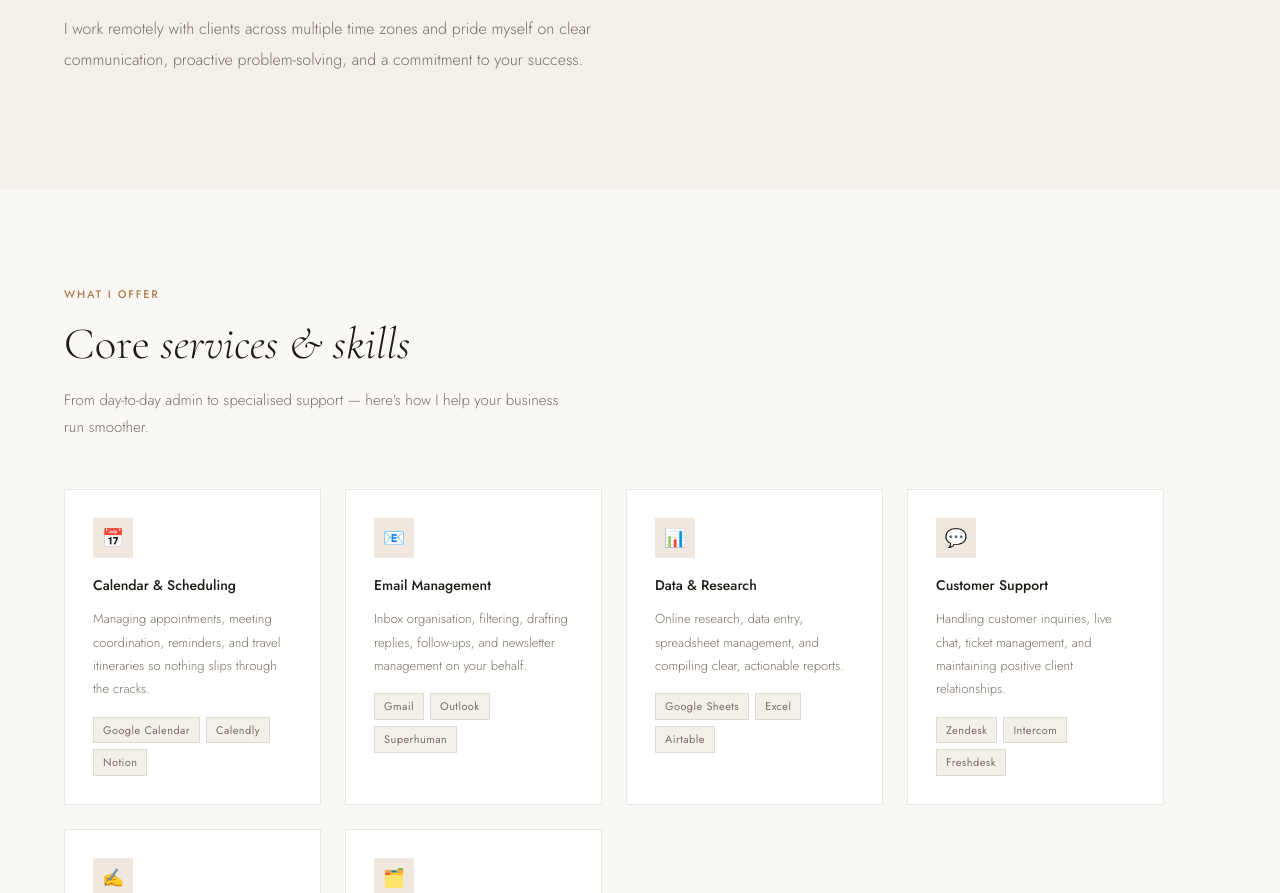
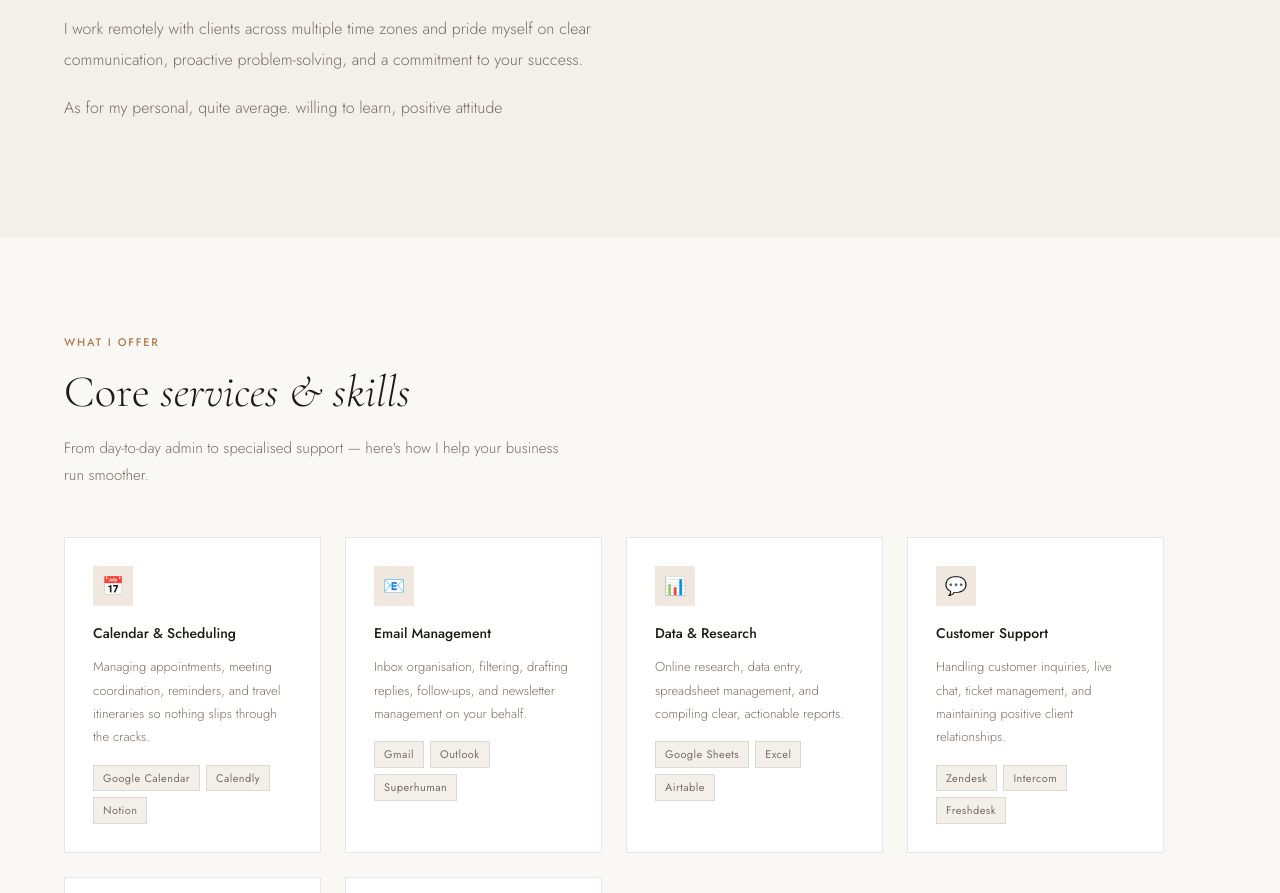
Before and after one commit to kingphillipfernando/kingphillipfernando.github.io, a plain HTML site: page Untitled-1.html in a window 1280 px wide. Shown: the part 1253-2146 px from the top of the page. Drawn offline with nearby package versions, Linux system fonts and the light colour scheme.

```diff
--- a/Untitled-1.html
+++ b/Untitled-1.html
@@ -338,6 +338,7 @@
         <p>Hi! I'm [King Phillip L. Fernando], a professional Virtual Assistant based in Davao, Philippines. I partner with entrepreneurs, executives, and growing businesses to streamline their operations and take the administrative burden off their plates.</p>
         <p>With a strong background in administration and a genuine passion for organisation, I bring structure and calm to even the busiest workflows — whether it's managing your inbox, coordinating your calendar, or handling customer communications.</p>
         <p>I work remotely with clients across multiple time zones and pride myself on clear communication, proactive problem-solving, and a commitment to your success.</p>
+       <p> As for my personal, quite average. willing to learn, positive attitude</p>
       </div>
     </div>
     <div>
```
